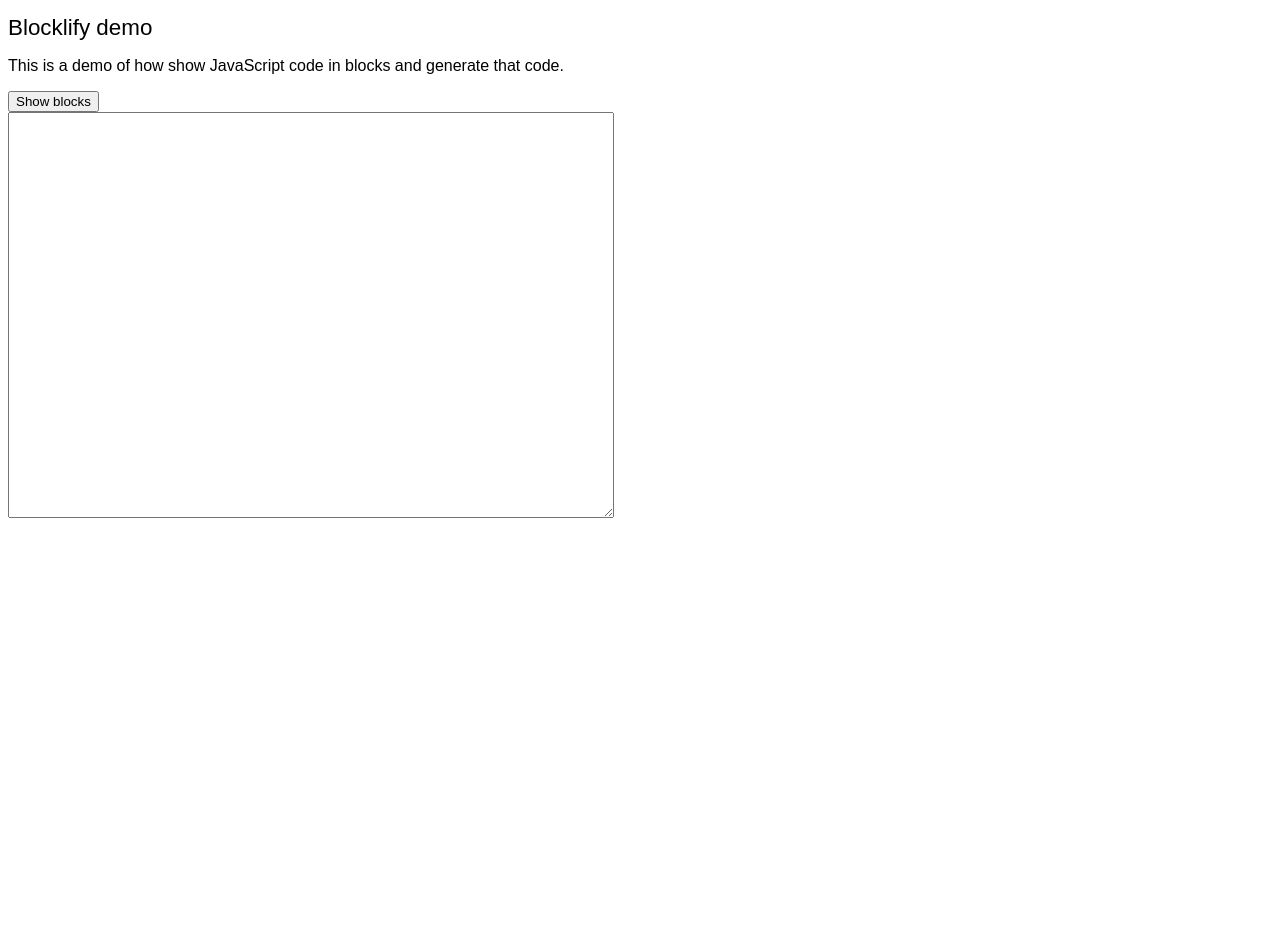
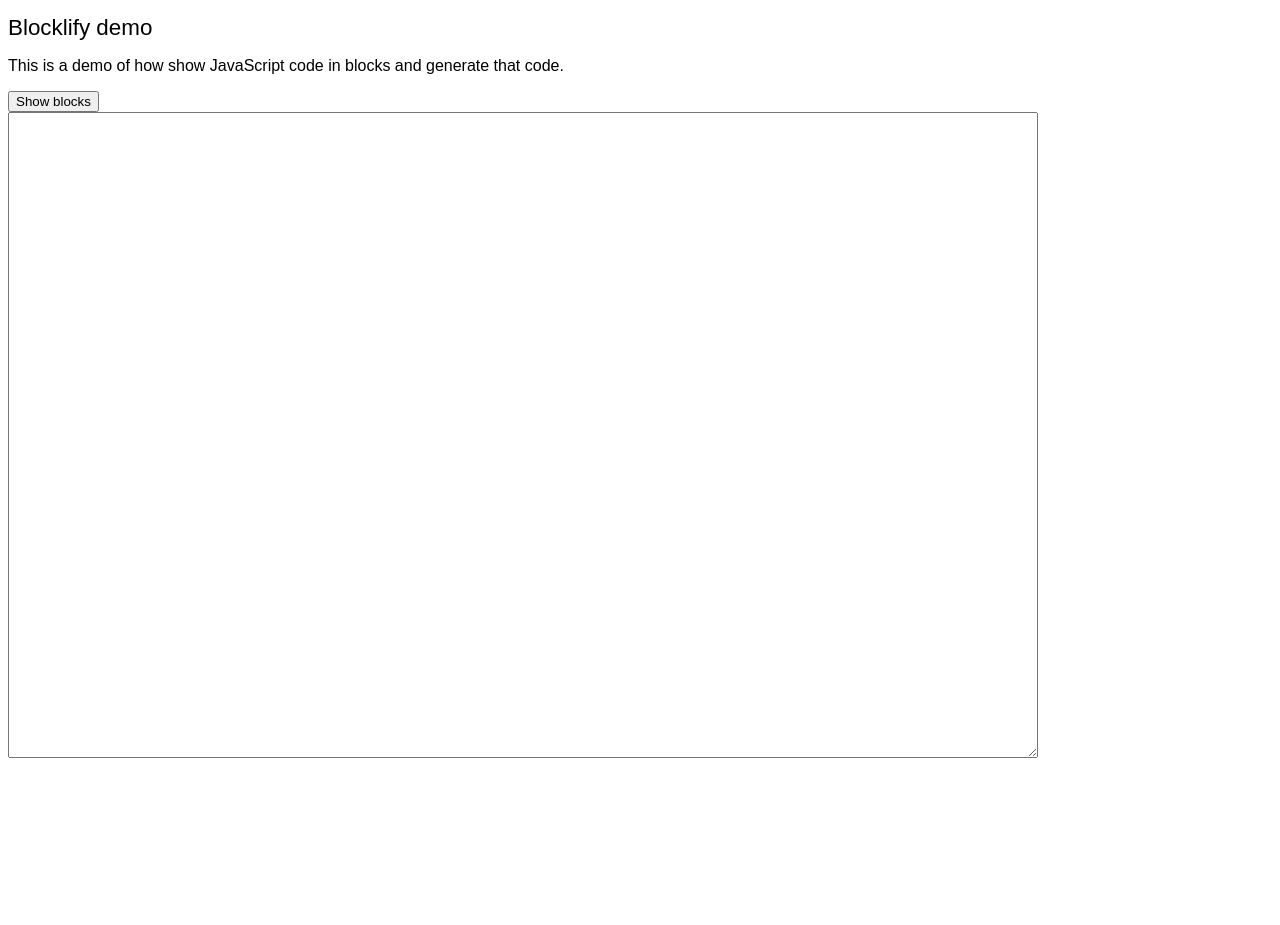
Before and after one commit to carloslfu/blocklify, a website: page demo/index.html in a window 1280 px wide. Drawn offline with Linux system fonts and the light colour scheme.

Commit message:
mod pages and COLLAPSE_CHARS

```diff
--- a/blocklify.js
+++ b/blocklify.js
@@ -30,6 +30,9 @@ goog.require('Blocklify.JavaScript');
  * @param {string} name Language name of this parser.
  * @constructor
  */
+
+Blockly.COLLAPSE_CHARS = 60;
+
 Blocklify.Renderer = function(name) {
   this.name_ = name;
 };
--- a/demo/index.html
+++ b/demo/index.html
@@ -24,7 +24,7 @@
   <table id='container'> <!-- TODO: layout with flexbox -->
   <button id='toggle' onclick="toggle();">Show blocks</button>
   <br/>
-  <textarea id="code" spellcheck="false" style="height: 400px; width: 600px;"></textarea>
-  <div id="blocklyDiv" style="height: 400px; width: 600px;"></div>
+  <textarea id="code" spellcheck="false" style="height: 80vh; width: 80vw;"></textarea>
+  <div id="blocklyDiv" style="height: 80vh; width: 80vw;"></div>
 </body>
 </html>
```
Also changed, not shown: tests/playground/index.html (+1 -1 lines).
